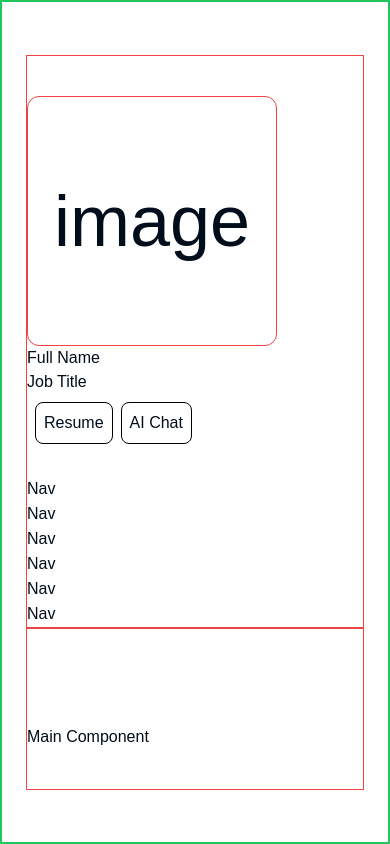
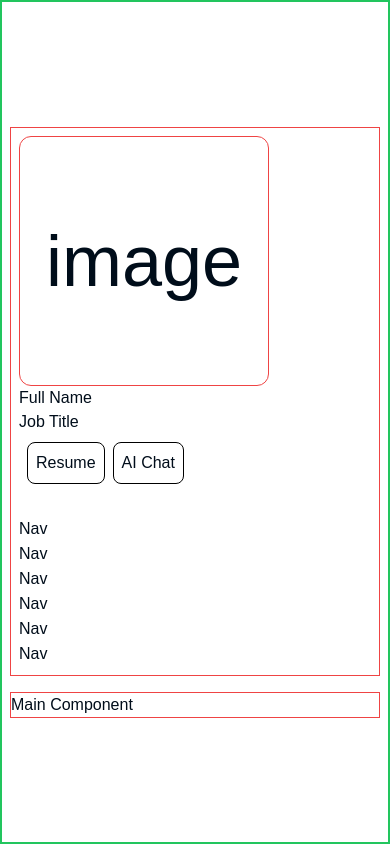
Before and after one commit to jwbw29/portfolio_v2, a Next.js app: page / in a window 390 px wide. Built offline with nearby package versions, Linux system fonts and the light colour scheme; a web font is replaced by a local one.

Commit message:
Refactor page structure and improve layout for better responsiveness

```diff
--- a/src/app/layout.tsx
+++ b/src/app/layout.tsx
@@ -15,7 +15,7 @@ export default function RootLayout({
   children: React.ReactNode;
 }>) {
   return (
-    <html lang="en" className="">
+    <html lang="en" className="scroll-smooth">
       <body className={redditMono.className}>{children}</body>
     </html>
   );
--- a/src/app/page.tsx
+++ b/src/app/page.tsx
@@ -3,7 +3,7 @@ import Main from "@/components/Main";
 
 export default function Home() {
   return (
-    <div className="border-2 border-green-500 mx-auto flex min-h-screen max-w-screen-xl flex-col justify-center px-6 md:px-12 md:flex-row md:gap-20 xl:gap-20">
+    <div className="border-2 border-green-500 mx-auto flex min-h-screen max-w-screen-xl flex-col justify-center md:flex-row">
       <Hero />
       <Main />
     </div>
--- a/src/components/Hero.tsx
+++ b/src/components/Hero.tsx
@@ -7,8 +7,7 @@ import Nav from "@/components/Nav";
 
 export default function Hero() {
   return (
-    <header className="testBorder flex flex-shrink-0 flex-col justify-between pb-0 pt-10 md:pt-16 lg:sticky lg:top-0 lg:max-h-screen lg:pb-16">
-      {" "}
+    <header className="testBorder p-2 m-2 md:w-2/5">
       {/* <Image src="/hero.jpg" alt="hero" width={1920} height={1080} /> */}
       <div className="flex size-[250px] testBorder rounded-xl items-center justify-center">
         <h1 className="text-7xl text-center">image</h1>
--- a/src/components/Main.tsx
+++ b/src/components/Main.tsx
@@ -2,8 +2,7 @@
 
 export default function Main() {
   return (
-    <main className="testBorder pb-10 pt-24 text-skeptic-800 md:pb-16 lg:max-w-prose lg:py-16">
-      {" "}
+    <main className="testBorder m-2 md:w-3/5">
       <h1>Main Component</h1>
     </main>
   );
```
